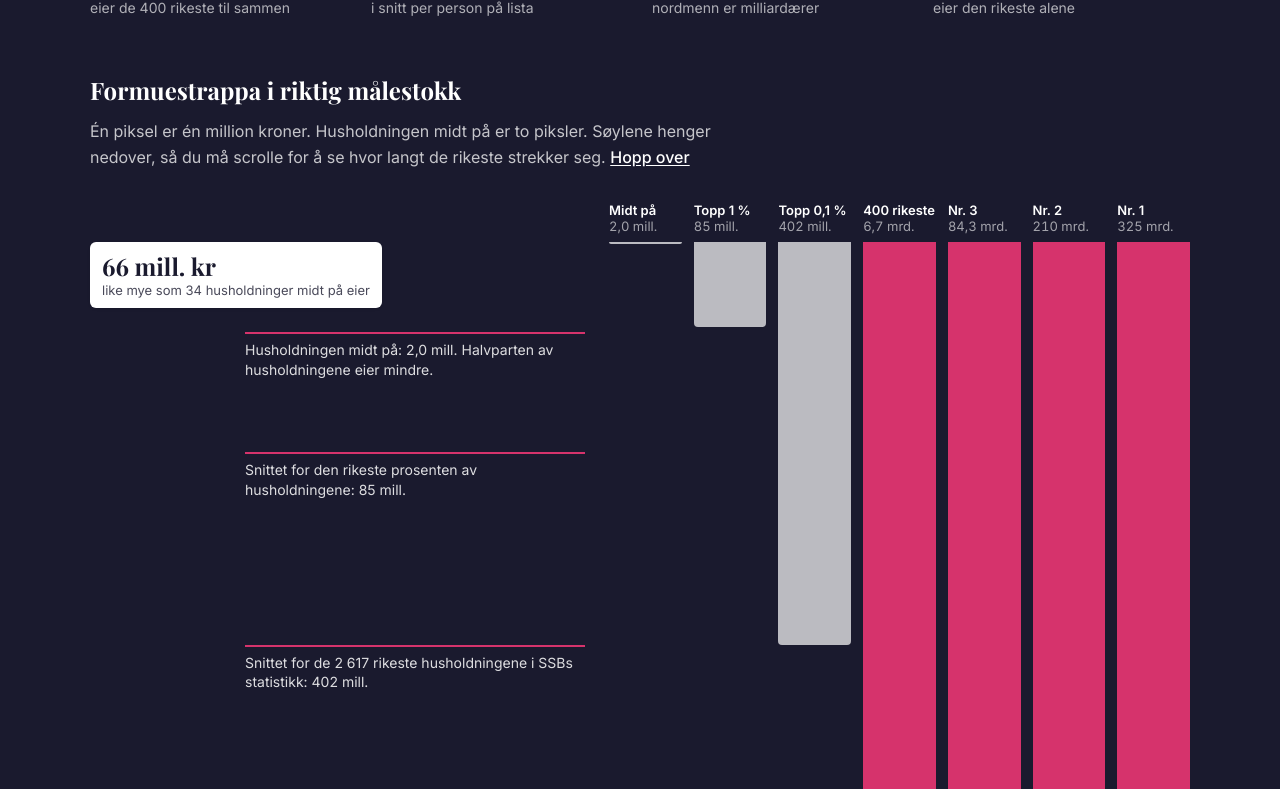
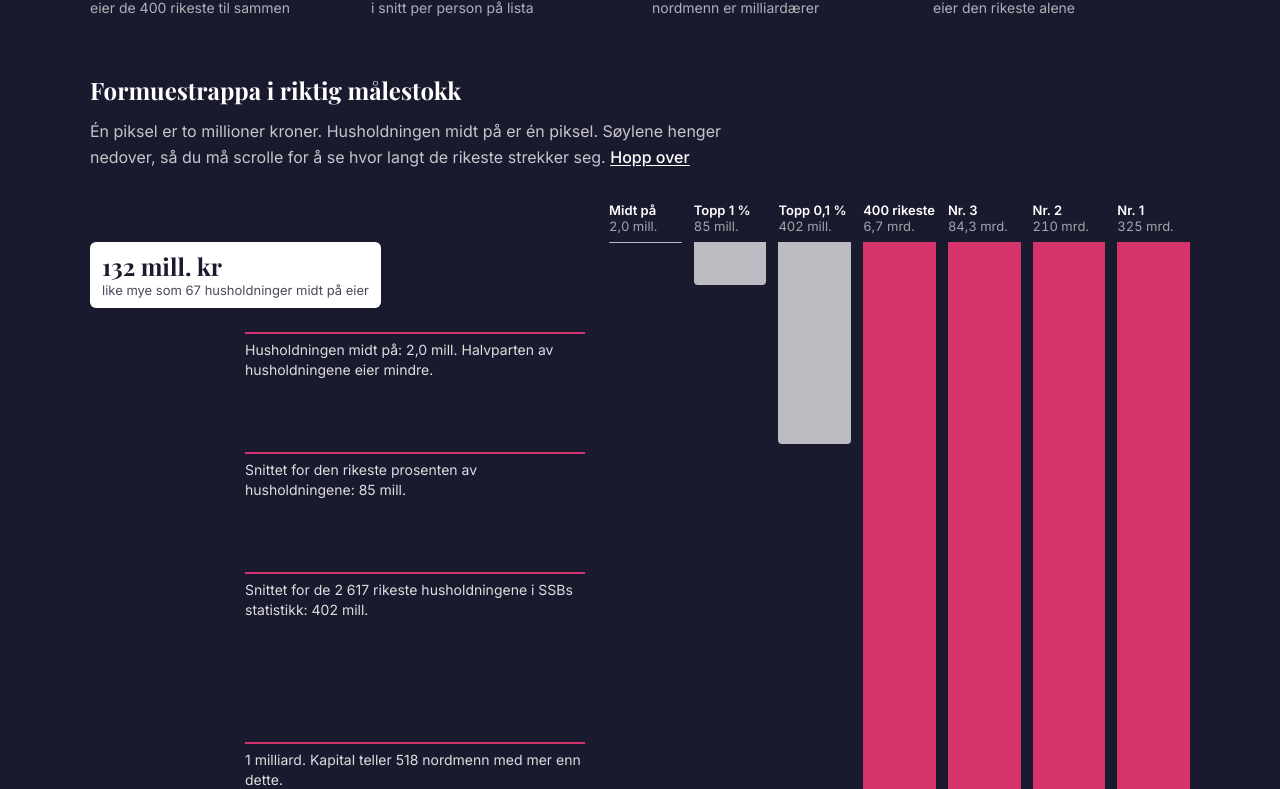
Before and after one commit to gautery/valgogpolitikk-nettside, a Next.js app: page /trappa in a window 1280 px wide. Shown: the part 4651-5440 px from the top of the page. Built offline with nearby package versions, Linux system fonts and the light colour scheme.

Commit message:
Formuestrappa: halv målestokk (2 mill. per piksel)
Co-Authored-By: Claude Opus 5.5 <noreply@anthropic.com>
Claude-Session: https://claude.ai/code/session_01AmqVdLDeueFGU325XPZfYk

```diff
--- a/src/components/trappa/Formuevegg.tsx
+++ b/src/components/trappa/Formuevegg.tsx
@@ -3,9 +3,9 @@
 import { useEffect, useRef, useState } from "react";
 import type { TrappaData } from "@/lib/trappa-felles";
 
-// Formuen i riktig målestokk: én piksel per million kroner, søylene henger nedover.
+// Formuen i riktig målestokk: én piksel per to millioner kroner, søylene henger nedover.
 
-const PX_PER_MILL = 1;
+const PX_PER_MILL = 0.5;
 const nf0 = new Intl.NumberFormat("nb-NO", { maximumFractionDigits: 0 });
 const nf1 = new Intl.NumberFormat("nb-NO", { minimumFractionDigits: 1, maximumFractionDigits: 1 });
 
@@ -58,7 +58,7 @@ export default function Formuevegg({ data }: { data: TrappaData }) {
     plass.push(Math.max(m.mill * PX_PER_MILL, i ? plass[i - 1] + 120 : 90));
   });
   const hjelpelinjer: number[] = [];
-  for (let v = 25000; v < dybde / PX_PER_MILL; v += 25000) hjelpelinjer.push(v);
+  for (let v = 50000; v < dybde / PX_PER_MILL; v += 50000) hjelpelinjer.push(v);
 
   // Teller: hvor langt ned leseren er kommet
   const flate = useRef<HTMLDivElement>(null);
@@ -92,7 +92,7 @@ export default function Formuevegg({ data }: { data: TrappaData }) {
     <div className="mt-14">
       <h3 className="font-[family-name:var(--font-playfair)] text-2xl font-bold">Formuestrappa i riktig målestokk</h3>
       <p className="mt-3 max-w-[640px] text-[16px] leading-relaxed text-white/75">
-        Én piksel er én million kroner. Husholdningen midt på er to piksler. Søylene henger nedover, så du må scrolle for
+        Én piksel er to millioner kroner. Husholdningen midt på er én piksel. Søylene henger nedover, så du må scrolle for
         å se hvor langt de rikeste strekker seg.{" "}
         <a href="#etter-formuestrappa" className="font-medium text-white underline underline-offset-2">
           Hopp over
@@ -162,7 +162,7 @@ export default function Formuevegg({ data }: { data: TrappaData }) {
                 <div key={s.id} className="flex-1">
                   <div
                     className={`w-full rounded-b-[4px] ${s.id.startsWith("nr") || s.id === "k400" ? "bg-accent" : "bg-white/70"}`}
-                    style={{ height: Math.max(2, s.mill * PX_PER_MILL) }}
+                    style={{ height: Math.max(1, s.mill * PX_PER_MILL) }}
                   />
                 </div>
               ))}
```
